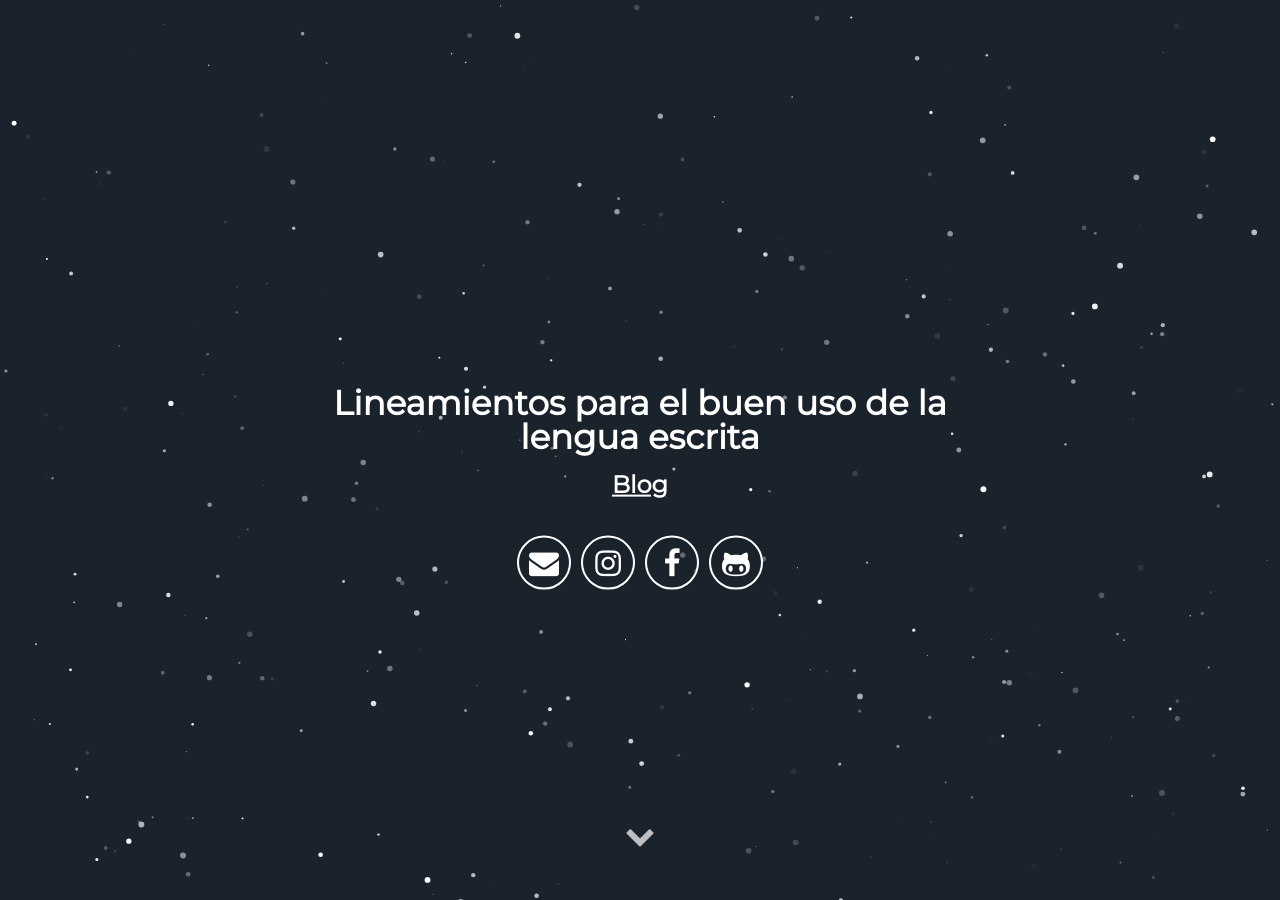
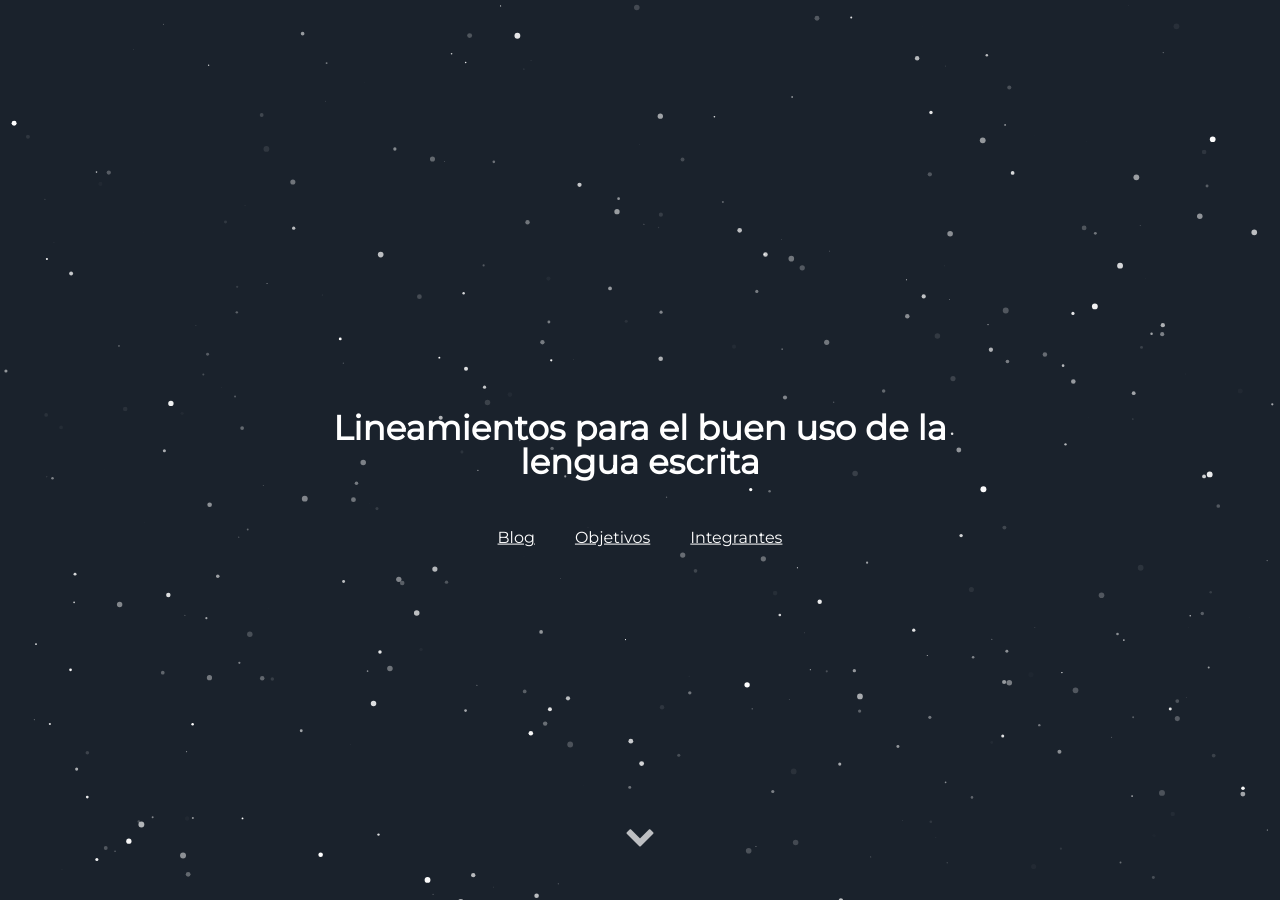
Before and after one commit to DaveNPlay/index, a Jekyll site: the page built from index.html, in a window 1280 px wide and 900 px high. Built offline with Jekyll 4.4.1, drawn with Linux system fonts in a browser that asks for light colours; some web fonts are replaced.

Commit message:
Update header.html

```diff
--- a/_includes/header.html
+++ b/_includes/header.html
@@ -3,16 +3,23 @@
         <h1>
 
         <span class="site-description">{{ site.user_title }}</span>
-          <a href="/blog/" style="
-    font-size: x-large;
+
+      </h1>
+     <div class="header-icons" style="
+">
+        <a href="mailto:dave.delgadog@hotmail.com" style="
     color: white;
+    margin: 20px;
 ">Blog</a>
-      </h1>
-      <div class="header-icons">
-        <a aria-label="My Mail" href="mailto:dave.delgadog@hotmail.com"><i class="icon fa fa-envelope"></i></a>
-        <a aria-label="My Instagram" target="_blank" href="https://www.instagram.com/dave_sdelgado/"><i class="icon fa fa-instagram" aria-hidden="true"></i></a>
-        <a aria-label="My Facebook" target="_blank" href="https://www.facebook.com/DaveSDNPlay"><i class="icon fa fa-facebook" aria-hidden="true"></i></a>
-        <a aria-label="My Github" target="_blank" href="https://github.com/DaveNPlay"><i class="icon fa fa-github-alt" aria-hidden="true"></i></a>
+        <a target="_blank" href="https://www.instagram.com/dave_sdelgado/" style="
+    color: white;
+    margin: 20px;
+">Objetivos</a>
+        <a target="_blank" href="https://www.facebook.com/DaveSDNPlay" style="
+    color: white;
+    margin: 20px;
+">Integrantes</a>
+
       </div>
       <div class="header-links">
         <!-- <a class="link" href="#about" data-scroll>About Me</a> -->
```
